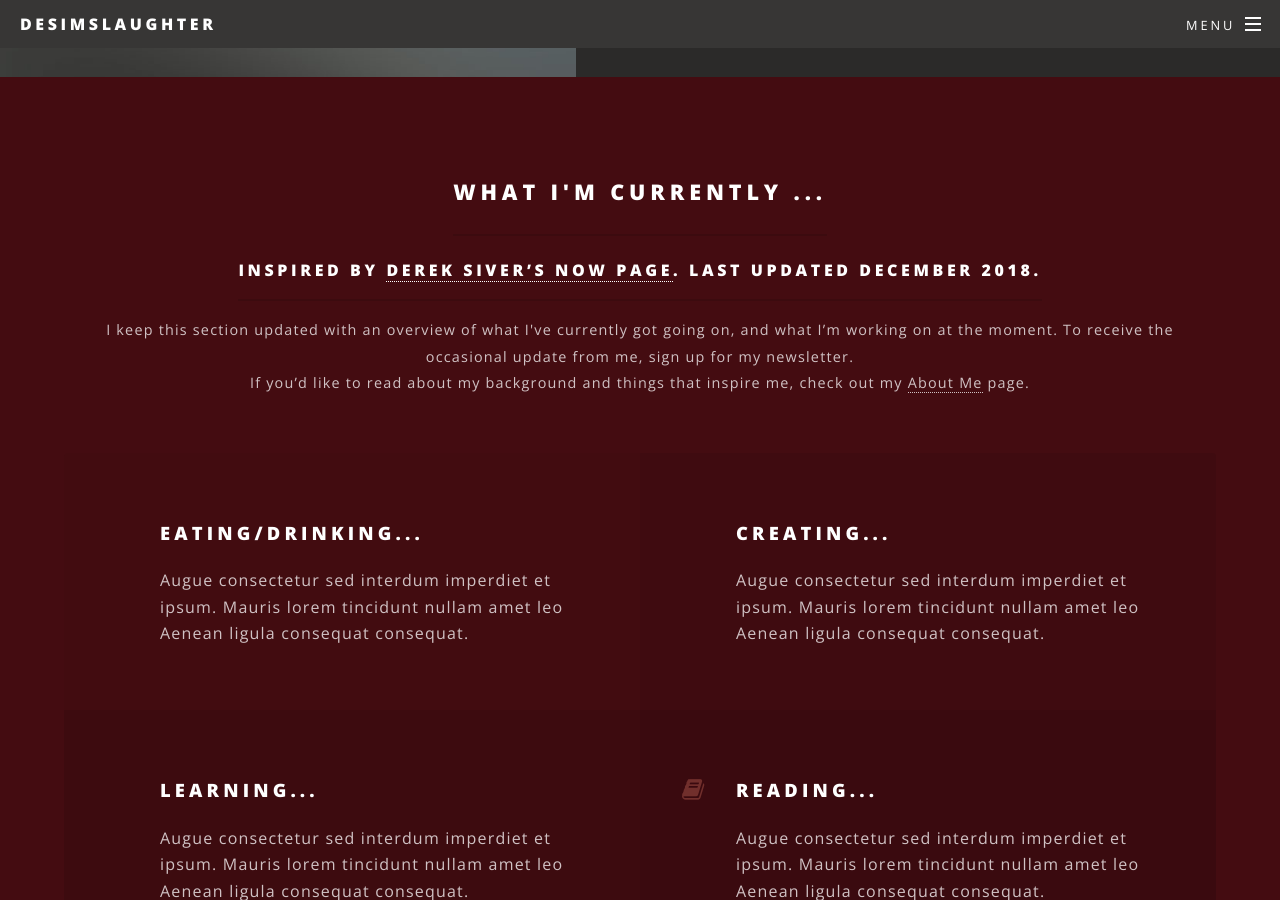
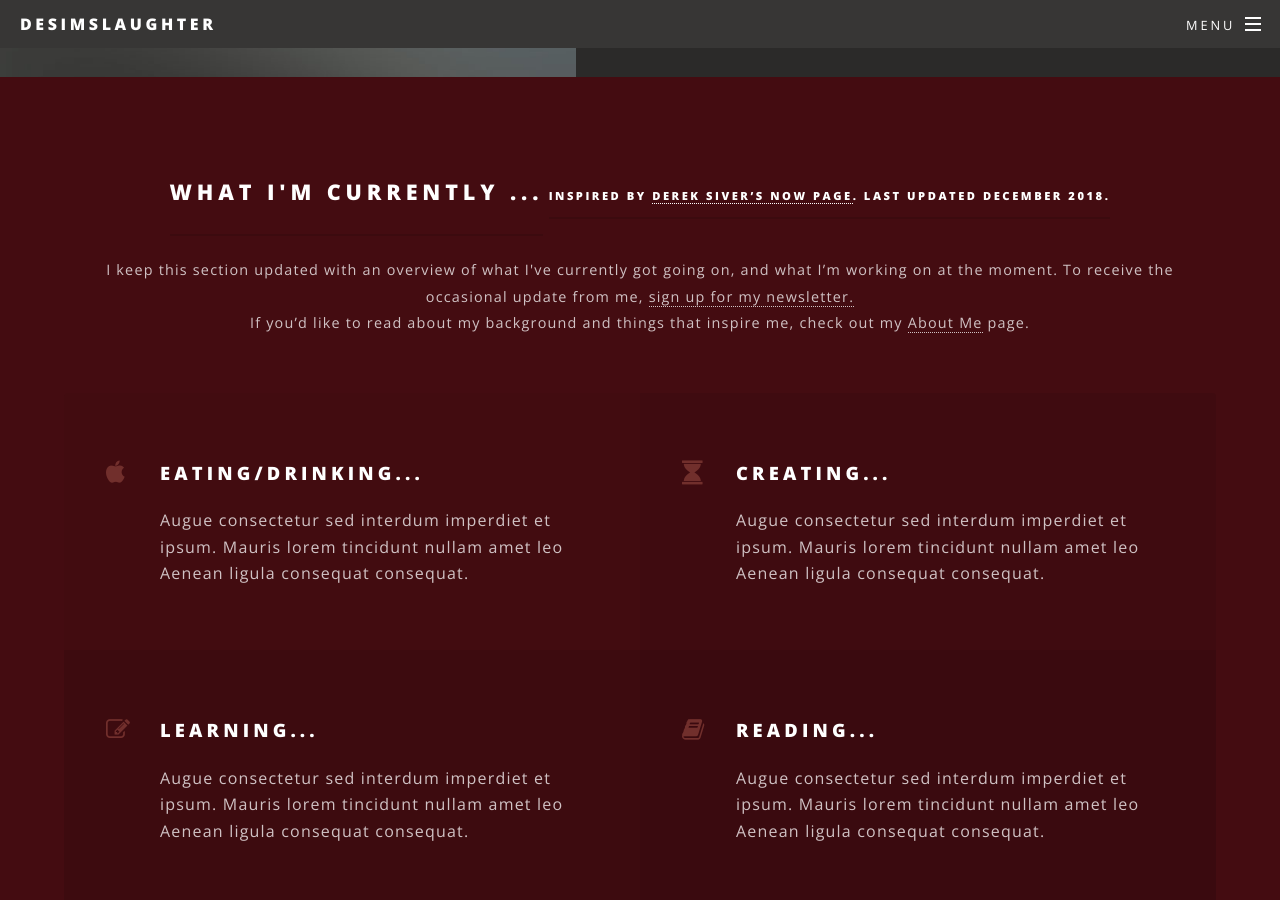
Before and after one commit to desimslaughter/desimslaughter.github.io, a Jekyll site: the page built from index.html, in a window 1280 px wide and 900 px high, scrolled down 2566 px. Built offline with Jekyll 4.4.1, drawn with Linux system fonts in a browser that asks for light colours.

```diff
--- a/index.html
+++ b/index.html
@@ -60,20 +60,20 @@ layout: landing
 						<div class="inner">
 							<header class="major">
 								<h2>What I'm Currently ...</h2>
-								<h4>Inspired by <a href="http://nownownow.com/about">Derek Siver’s Now Page</a>. Last Updated December 2018.</h4>
-								<p>I keep this section updated with an overview of what I've currently got going on, and what I’m working on at the moment. To receive the occasional update from me, sign up for my newsletter. <br>
+								<h6>Inspired by <a href="http://nownownow.com/about">Derek Siver’s Now Page</a>. Last Updated December 2018.</h6>
+								<p>I keep this section updated with an overview of what I've currently got going on, and what I’m working on at the moment. To receive the occasional update from me, <a href="#">sign up for my newsletter.</a><br>
 If you’d like to read about my background and things that inspire me, check out my <a href="#">About Me</a> page.</p>
 							</header>
 							<ul class="features">
-								<li class="icon fa-apple-alt">
+								<li class="icon fa-apple">
 									<h3>Eating/Drinking... </h3>
 									<p>Augue consectetur sed interdum imperdiet et ipsum. Mauris lorem tincidunt nullam amet leo Aenean ligula consequat consequat.</p>
 								</li>
-								<li class="icon fa-pencil-ruler">
+								<li class="icon fa-hourglass">
 									<h3>Creating... </h3>
 									<p>Augue consectetur sed interdum imperdiet et ipsum. Mauris lorem tincidunt nullam amet leo Aenean ligula consequat consequat.</p>
 								</li>
-								<li class="icon fa-brain">
+								<li class="icon fa-edit">
 									<h3>Learning... </h3>
 									<p>Augue consectetur sed interdum imperdiet et ipsum. Mauris lorem tincidunt nullam amet leo Aenean ligula consequat consequat.</p>
 								</li>
```
